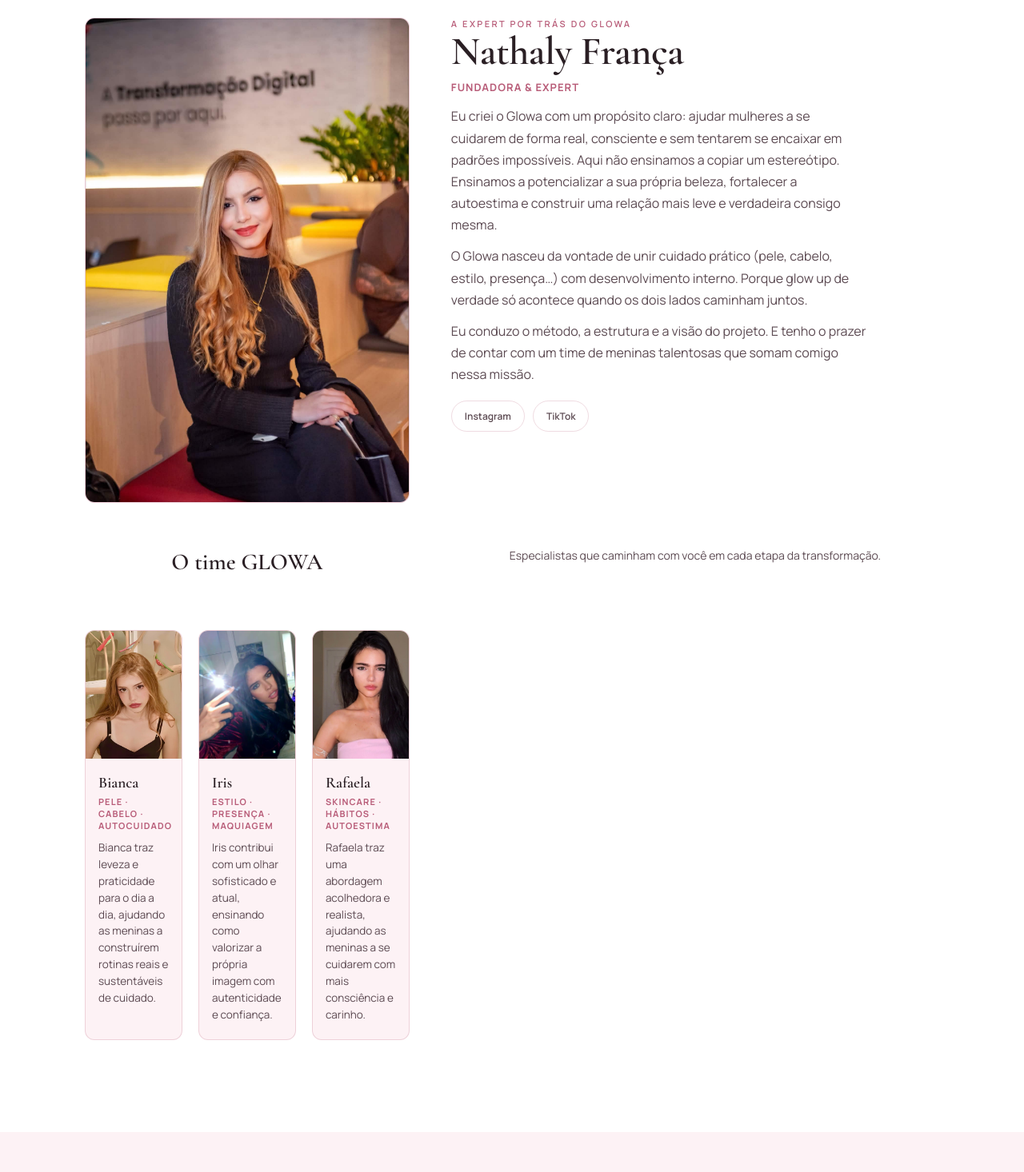
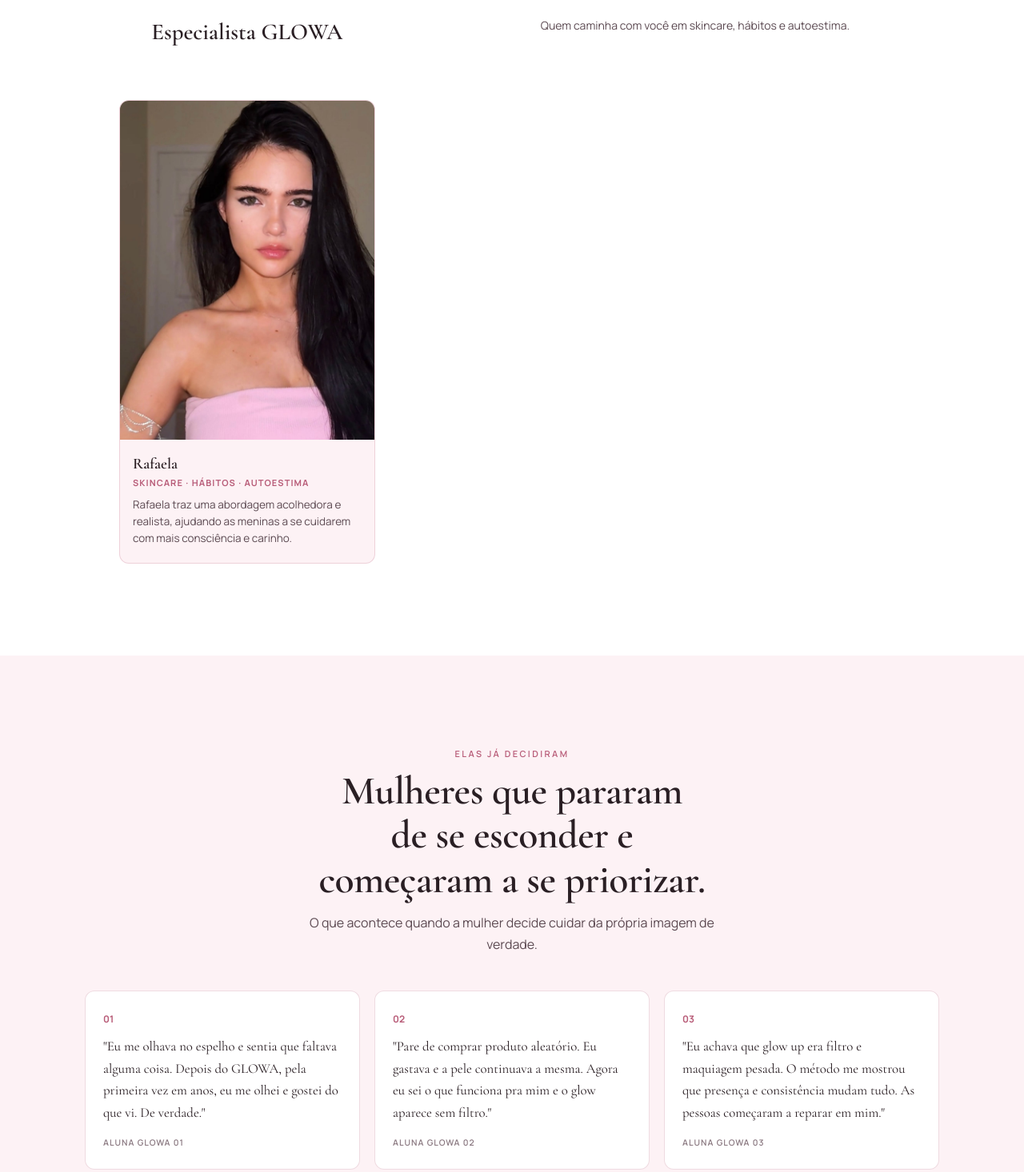
Before and after one commit to kozielfabio/glowa.vs, a plain HTML site: page index.html in a window 1280 px wide. Shown: the part 5600-7066 px from the top of the page at 80% size. Drawn offline with nearby package versions, Linux system fonts and the light colour scheme.

Commit message:
Update index.html

```diff
--- a/index.html
+++ b/index.html
@@ -1150,58 +1150,12 @@
   </div>
 </section>
 
-<!-- MENTOR + TIME -->
+<!-- ESPECIALISTA RAFAELA -->
 <section class="mentor">
-  <div class="wrap">
-    <div class="mentor__media reveal-fade">
-      <img src="src/img/mentora.jpg" alt="Nathaly França — Expert GLOWA" loading="lazy"
-           onerror="this.style.display='none'; this.nextElementSibling.style.display='flex';">
-      <div class="mentor__placeholder" style="display:none;">[ Foto da mentora ]</div>
-    </div>
-    <div class="mentor__copy">
-      <div class="eyebrow reveal-line">A expert por trás do GLOWA</div>
-      <h2 class="section-title reveal-line">Nathaly França</h2>
-      <p class="mentor__name reveal-fade">Fundadora &amp; Expert</p>
-      <p class="lede reveal-fade">
-        Eu criei o Glowa com um propósito claro: ajudar mulheres a se cuidarem de forma real, consciente e sem tentarem se encaixar em padrões impossíveis. Aqui não ensinamos a copiar um estereótipo. Ensinamos a potencializar a sua própria beleza, fortalecer a autoestima e construir uma relação mais leve e verdadeira consigo mesma.
-      </p>
-      <p class="lede reveal-fade" style="margin-top:12px;">
-        O Glowa nasceu da vontade de unir cuidado prático (pele, cabelo, estilo, presença…) com desenvolvimento interno. Porque glow up de verdade só acontece quando os dois lados caminham juntos.
-      </p>
-      <p class="lede reveal-fade" style="margin-top:12px;">
-        Eu conduzo o método, a estrutura e a visão do projeto. E tenho o prazer de contar com um time de meninas talentosas que somam comigo nessa missão.
-      </p>
-      <div class="mentor__social reveal-fade">
-        <a href="https://www.instagram.com/franccaly/" class="mentor__social-link" target="_blank" rel="noopener">Instagram</a>
-        <a href="https://www.tiktok.com/@itsmefrancca?lang=en" class="mentor__social-link" target="_blank" rel="noopener">TikTok</a>
-      </div>
-    </div>
-  </div>
-
-  <div class="wrap team">
-    <h3 class="team__title reveal-line">O time GLOWA</h3>
-    <p class="team__subtitle reveal-fade">Especialistas que caminham com você em cada etapa da transformação.</p>
-    <div class="team-grid">
-      <article class="team-card reveal-fade">
-        <div class="team-card__photo">
-          <img src="src/img/bianca.jpg" alt="Bianca — Especialista em pele e autocuidado" loading="lazy">
-        </div>
-        <div class="team-card__body">
-          <div class="team-card__name">Bianca</div>
-          <div class="team-card__role">Pele · Cabelo · Autocuidado</div>
-          <p class="team-card__text">Bianca traz leveza e praticidade para o dia a dia, ajudando as meninas a construírem rotinas reais e sustentáveis de cuidado.</p>
-        </div>
-      </article>
-      <article class="team-card reveal-fade">
-        <div class="team-card__photo">
-          <img src="src/img/iris.jpg" alt="Iris — Especialista em estilo e maquiagem" loading="lazy">
-        </div>
-        <div class="team-card__body">
-          <div class="team-card__name">Iris</div>
-          <div class="team-card__role">Estilo · Presença · Maquiagem</div>
-          <p class="team-card__text">Iris contribui com um olhar sofisticado e atual, ensinando como valorizar a própria imagem com autenticidade e confiança.</p>
-        </div>
-      </article>
+  <div class="wrap team" style="margin-top:0; margin-bottom:0;">
+    <h3 class="team__title reveal-line">Especialista GLOWA</h3>
+    <p class="team__subtitle reveal-fade">Quem caminha com você em skincare, hábitos e autoestima.</p>
+    <div class="team-grid" style="grid-template-columns: 1fr; max-width: 320px; margin-inline: auto;">
       <article class="team-card reveal-fade">
         <div class="team-card__photo">
           <img src="src/img/rafaela.jpg" alt="Rafaela — Especialista em skincare e autoestima" loading="lazy">
@@ -1282,6 +1236,35 @@
       <div class="guarantee__stat-number">30</div>
       <div class="guarantee__stat-label">Dias de garantia</div>
       <p class="guarantee__stat-note">Aplicou conforme os critérios? Solicite o reembolso dentro do prazo.</p>
+    </div>
+  </div>
+</section>
+
+<!-- EXPERT NATHALY -->
+<section class="mentor">
+  <div class="wrap">
+    <div class="mentor__media reveal-fade">
+      <img src="src/img/mentora.jpg" alt="Nathaly França — Expert GLOWA" loading="lazy"
+           onerror="this.style.display='none'; this.nextElementSibling.style.display='flex';">
+      <div class="mentor__placeholder" style="display:none;">[ Foto da mentora ]</div>
+    </div>
+    <div class="mentor__copy">
+      <div class="eyebrow reveal-line">A expert por trás do GLOWA</div>
+      <h2 class="section-title reveal-line">Nathaly França</h2>
+      <p class="mentor__name reveal-fade">Fundadora &amp; Expert</p>
+      <p class="lede reveal-fade">
+        Eu criei o Glowa com um propósito claro: ajudar mulheres a se cuidarem de forma real, consciente e sem tentarem se encaixar em padrões impossíveis. Aqui não ensinamos a copiar um estereótipo. Ensinamos a potencializar a sua própria beleza, fortalecer a autoestima e construir uma relação mais leve e verdadeira consigo mesma.
+      </p>
+      <p class="lede reveal-fade" style="margin-top:12px;">
+        O Glowa nasceu da vontade de unir cuidado prático (pele, cabelo, estilo, presença…) com desenvolvimento interno. Porque glow up de verdade só acontece quando os dois lados caminham juntos.
+      </p>
+      <p class="lede reveal-fade" style="margin-top:12px;">
+        Eu conduzo o método, a estrutura e a visão do projeto. E tenho o prazer de contar com um time de meninas talentosas que somam comigo nessa missão.
+      </p>
+      <div class="mentor__social reveal-fade">
+        <a href="https://www.instagram.com/franccaly/" class="mentor__social-link" target="_blank" rel="noopener">Instagram</a>
+        <a href="https://www.tiktok.com/@itsmefrancca?lang=en" class="mentor__social-link" target="_blank" rel="noopener">TikTok</a>
+      </div>
     </div>
   </div>
 </section>
```
